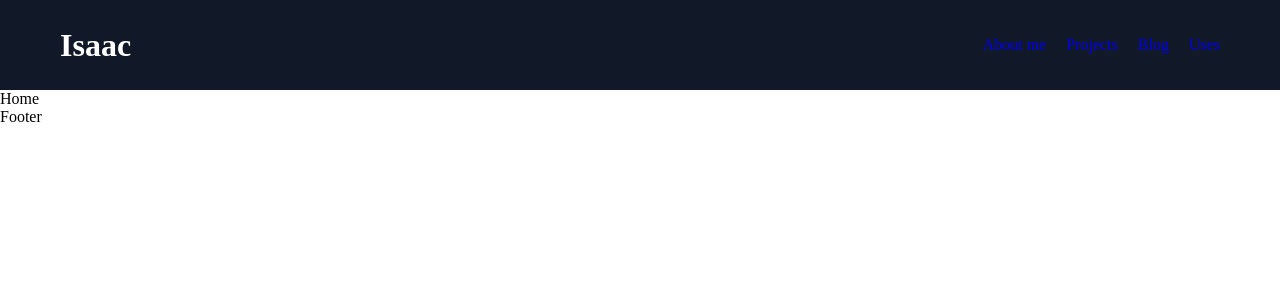
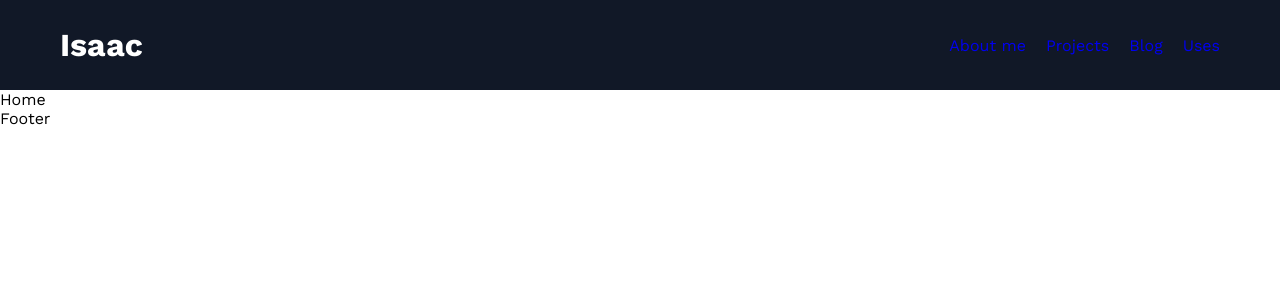
Before and after one commit to mosidrum/Isaac-portfolio, a Next.js app: page / in a window 1280 px wide. Shown: the top 300 px of the page. Built offline with nearby package versions, Linux system fonts and the light colour scheme.

Commit message:
add font family

```diff
--- a/src/app/globals.css
+++ b/src/app/globals.css
@@ -1,5 +1,11 @@
+@import url('https://fonts.googleapis.com/css2?family=Work+Sans:ital,wght@0,100..900;1,100..900&display=swap');
+
 * {
     margin: 0;
     padding: 0;
     box-sizing: border-box;
 }
+
+body {
+    font-family: 'Work Sans', sans-serif;
+}
```
